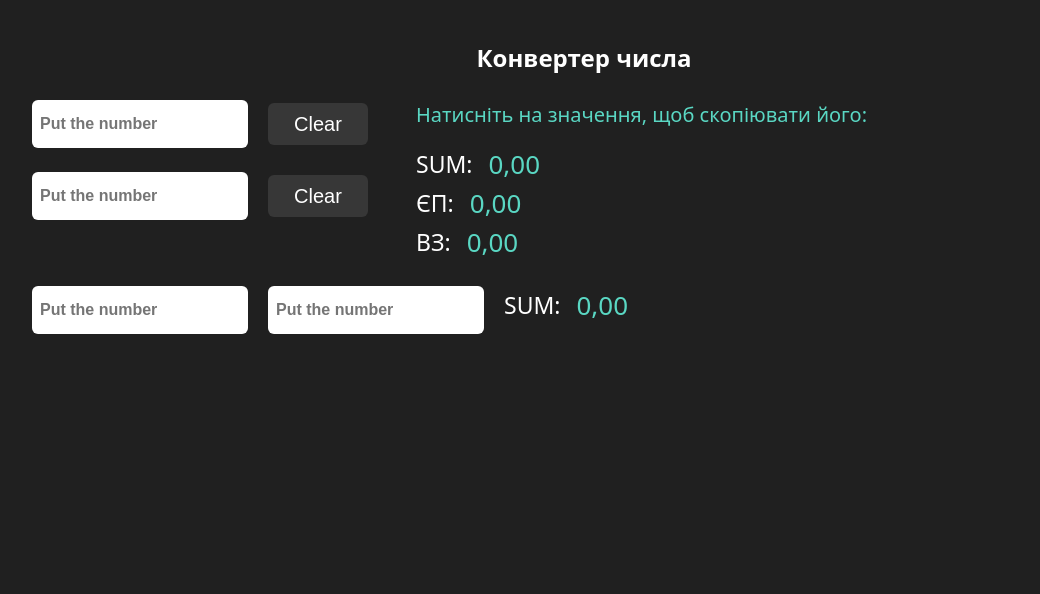
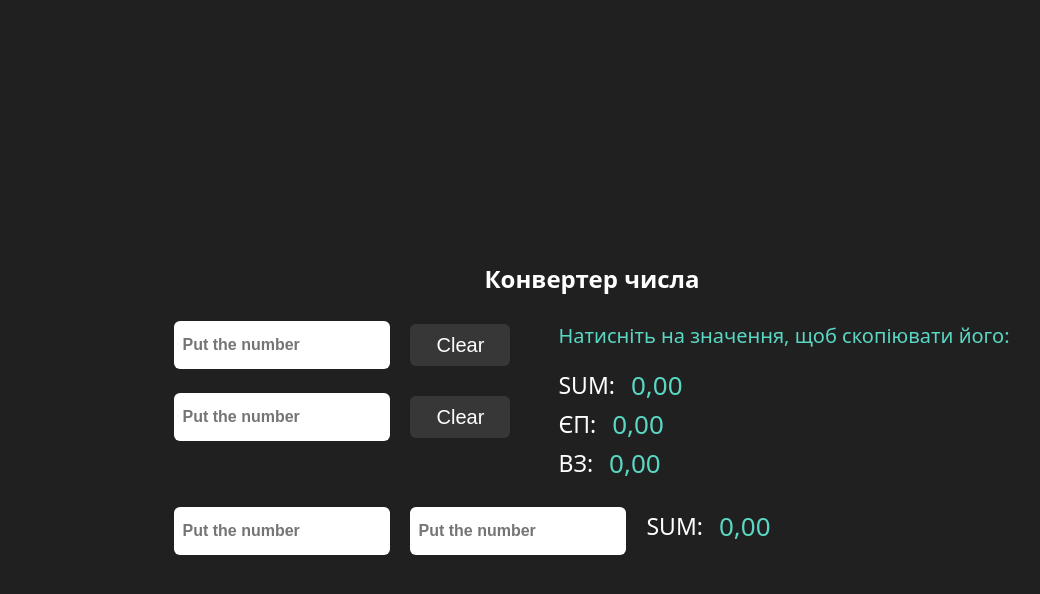
Before and after one commit to bveretelnik/convert-sum, a React (Vite) app: page / in a window 1280 px wide. Shown: the top 594 px of the page, without its empty margins (56-1096 px from the left). Built offline with nearby package versions, Linux system fonts and the light colour scheme.

Commit message:
FT - fix flex styles

```diff
--- a/src/components/NumberConverter/NumberConverter.jsx
+++ b/src/components/NumberConverter/NumberConverter.jsx
@@ -21,9 +21,10 @@ const NumberConverter = () => {
   const militaryTax = replaceChar(number * VZ);
 
   return (
+    <div className={styles.convectorWrapper}>
       <div className={styles.convectorContainer}>
         <div className={styles.convectorTitle}>Конвертер числа</div>
-      <div className={styles.convectorWrapper}>
+        <div className={styles.taxWrapper}>
           <div className={styles.convectorInputWrapper}>
             <ControlledInputBlock
               value={input}
@@ -53,6 +54,7 @@ const NumberConverter = () => {
         </div>
         <CalculatedSum />
       </div>
+    </div>
   );
 };
 
--- a/src/components/NumberConverter/NumberConverter.module.scss
+++ b/src/components/NumberConverter/NumberConverter.module.scss
@@ -1,9 +1,15 @@
+.convectorWrapper {
+  display: flex;
+  width: 100vw;
+  height: 100vh;
+  align-items: center;
+  justify-content: center;
+}
 .convectorContainer {
   display: flex;
   flex-direction: column;
   justify-content: center;
   gap: 24px;
-  margin: 40px 80px 40px;
 }
 
 .convectorTitle {
@@ -12,7 +18,7 @@
   font-weight: 600;
 }
 
-.convectorWrapper {
+.taxWrapper {
   width: fit-content;
   display: flex;
   gap: 48px;
```
Lines whose indentation alone changed are shown as unchanged.
